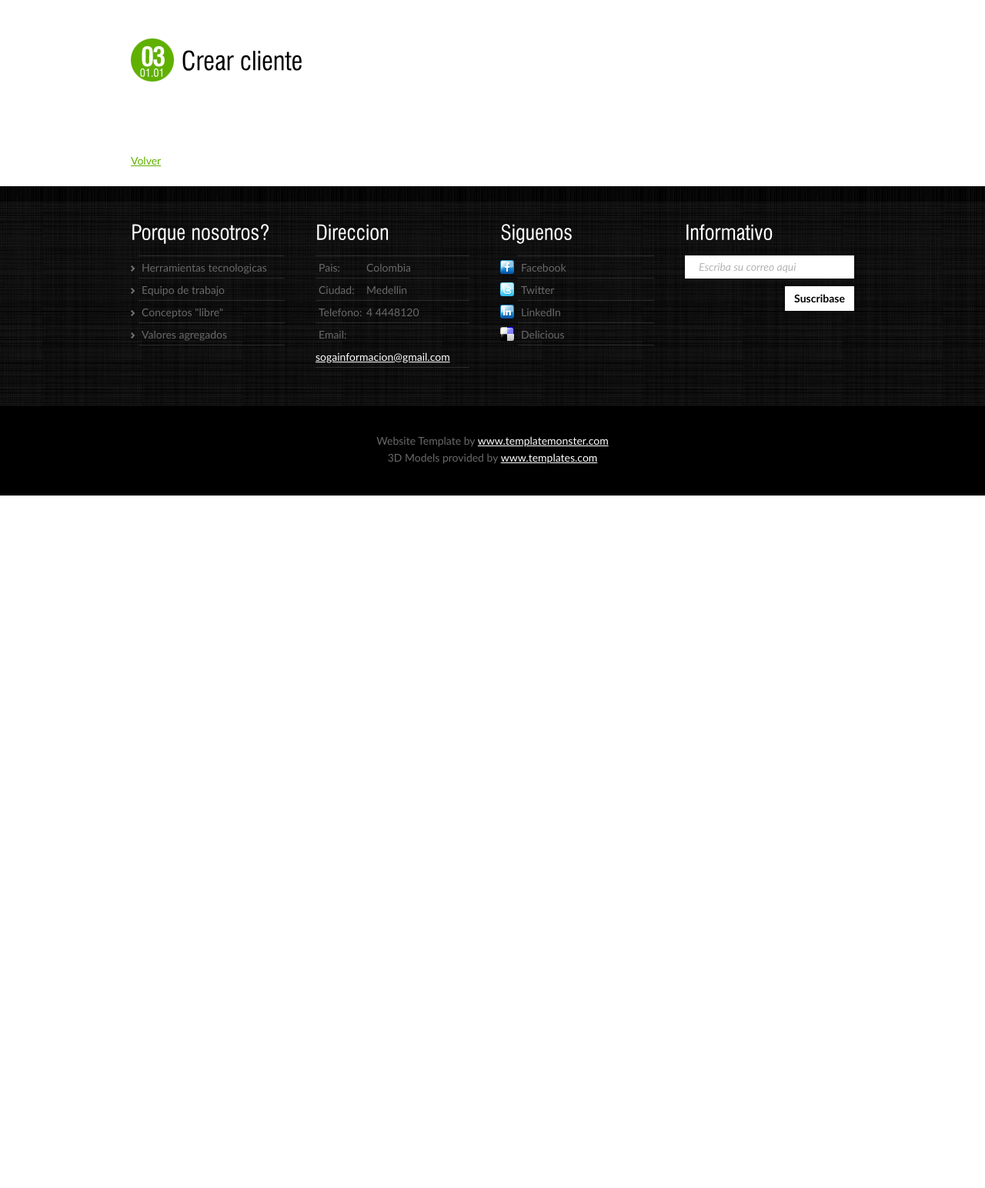
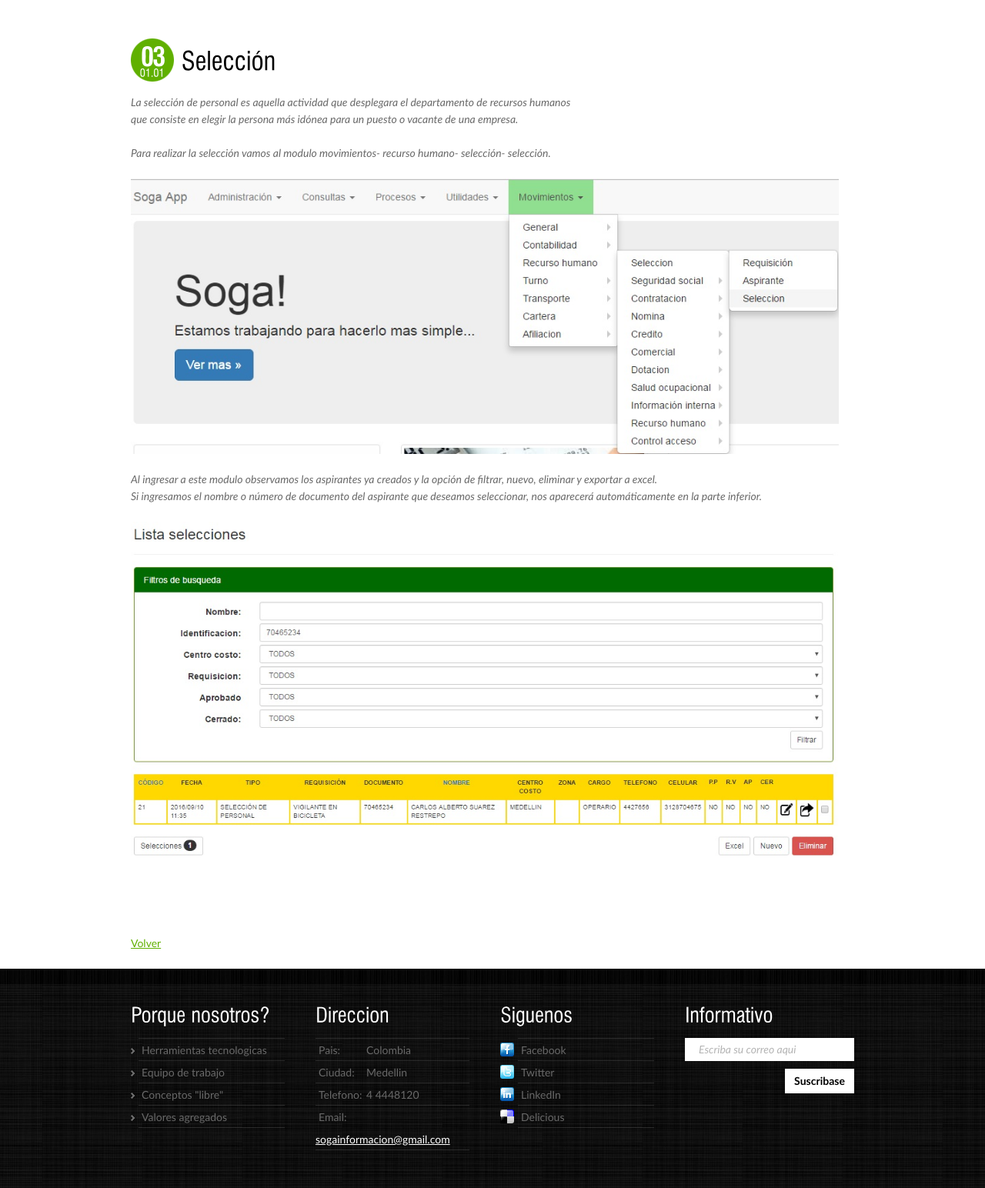
Before and after one commit to wariox3/sogaweb, a PHP site: page /documentacion/recurso_humano/movimiento/seleccion/seleccion.php in a window 1280 px wide. Shown: the part 182-1726 px from the top of the page at 77% size. Before the commit the page ends 826 px from the top, so only its background shows below. Run offline with PHP 8.4, Linux system fonts and the light colour scheme.

Commit message:
Actualizacion 04

```diff
--- a/documentacion/recurso_humano/movimiento/seleccion/seleccion.php
+++ b/documentacion/recurso_humano/movimiento/seleccion/seleccion.php
@@ -23,10 +23,21 @@
             <div class="main">
                 <article id="content">
                         <div class="tab-content" id="tab1">
-                            <h5><span class="dropcap"><strong>03</strong><span>01.01</span></span>Crear cliente</h5>
+                            <h5><span class="dropcap"><strong>03</strong><span>01.01</span></span>Selección</h5>
                             <div class="wrapper pad_bot2">
                                 <ul>
                                     <li>
+                                        La selección de personal es aquella actividad que desplegara el departamento de recursos humanos <br>
+                                        que consiste en elegir la persona más idónea para un puesto o vacante de una empresa. <br> <br>
+
+                                        Para realizar la selección vamos al modulo movimientos- recurso humano- selección- selección. <br> <br>
+
+                                        <img src="../../../../images/recurso_humano/seleccion/seleccion1.jpg"  alt="" width="920"/> <br> <br>
+
+                                        Al ingresar a este modulo observamos los aspirantes ya creados y la opción de filtrar, nuevo, eliminar y exportar a excel. <br>
+                                        Si ingresamos el nombre o número de documento del aspirante que deseamos  seleccionar, nos aparecerá automáticamente en la parte inferior. <br> <br>
+
+                                        <img src="../../../../images/recurso_humano/seleccion/seleccion2.jpg"  alt="" width="920"/> <br> <br>
 
                                     </li>
                                 </ul>
```
